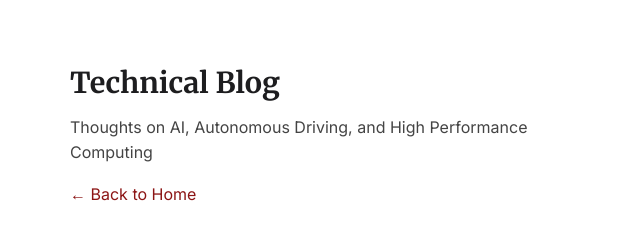
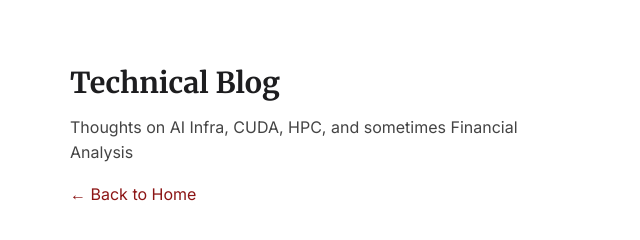
Before and after one commit to AilvenLiu/ailvenliu.github.io, a plain HTML site: page blog.html in a window 1280 px wide. Shown: the top 240 px of the page, 320-960 px from the left. Drawn offline with Linux system fonts and the light colour scheme.

Commit message:
Update blog description to include AI Infra and CUDA

```diff
--- a/blog.html
+++ b/blog.html
@@ -19,7 +19,7 @@
     <div class="intro">
       <h1>Technical Blog</h1>
       <p class="affiliation">
-        Thoughts on AI, Autonomous Driving, and High Performance Computing
+        Thoughts on AI Infra, CUDA, HPC, and sometimes Financial Analysis
       </p>
       <p class="contact">
         <a href="index.html">← Back to Home</a>
```
